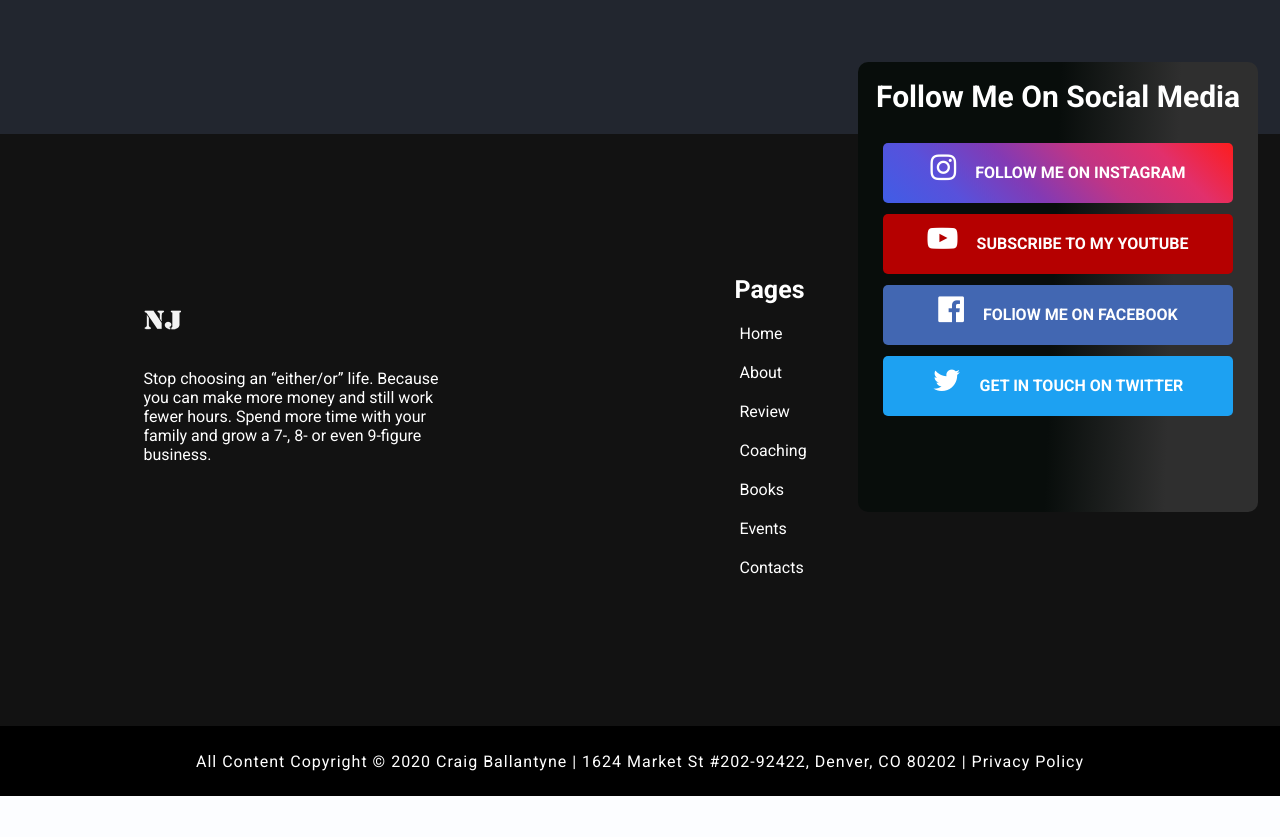
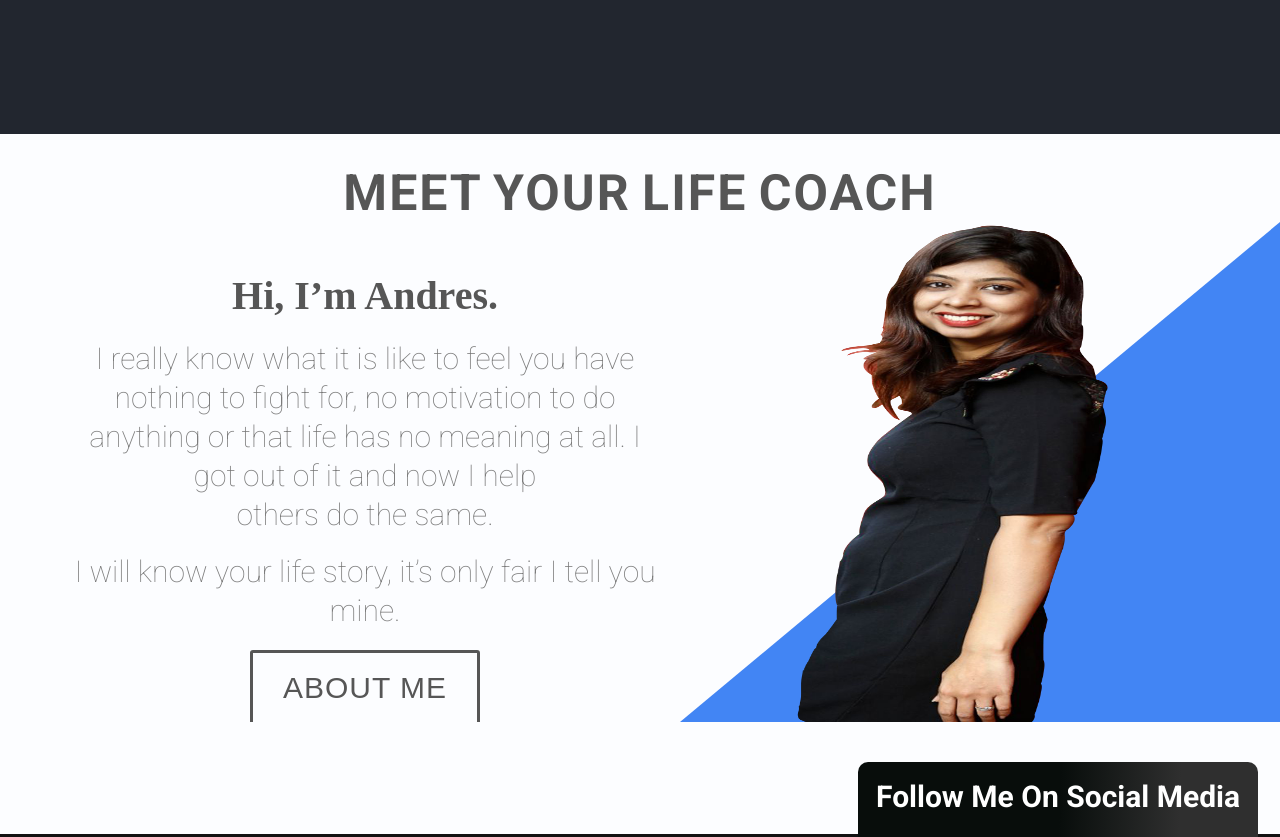
Before and after one commit to vishumax80/coach, a plain HTML site: page index.html in a window 1280 px wide. Shown: the part 940-1777 px from the top of the page. Drawn offline with Linux system fonts and the light colour scheme.

Commit message:
added about section

```diff
--- a/index.html
+++ b/index.html
@@ -6,6 +6,7 @@
     <title>Coach Website</title>
     <link href="style.css" rel="stylesheet">
     <link href="https://fonts.googleapis.com/css2?family=Montserrat:wght@400;700&family=Roboto:wght@400;700&display=swap" rel="stylesheet">
+    <link href="https://fonts.googleapis.com/css2?family=Roboto:wght@100&display=swap" rel="stylesheet">
     <link href="media-query.css" rel="stylesheet">
     <link rel="stylesheet" href="https://cdnjs.cloudflare.com/ajax/libs/font-awesome/4.7.0/css/font-awesome.min.css">
 
@@ -56,11 +57,39 @@
 
         <!-- Header Section Ends -->
 
-        <!-- About Section -->
-        <div class="abt">
+        <!-- Content Section -->
+        <div class="cont">
                     <div class="content conatiner">
                             <!-- <h1>About</h1> -->
                     </div>
+        </div>
+
+
+        <!-- About-->
+        <div class="abt">
+            <div class="abt-sec container">
+                <h1>MEET YOUR LIFE COACH</h1>
+                <div class="abt-cont">
+                <div class="abt-txt">
+                    <h2>Hi, I’m Andres.</h2>
+                    <p>I really know what it is like to feel you
+                         have <br>nothing to fight for, no
+                         motivation to do <br>anything or that
+                          life has no meaning at all. I<br> got
+                           out of it and now I help<br>
+                        others do the same.</p><br>
+                        <p>I will know your life story,
+                            it’s only fair I tell you <br>mine.
+                        </p>
+                        <button>ABOUT ME</button>
+                </div>
+                <div class="abt-img">
+                    <div class="tri"></div>
+                    <img src="images/abtimg.png">
+
+                </div>
+            </div>
+            </div>
         </div>
 
         <!-- Footer section -->
@@ -82,14 +111,14 @@
                     <p>Review</p>
                     <p>Coaching</p>
 
-
+<!--
                 <div class="col-rt">
                     <p>Books</p>
                     <p>Events</p>
                     <p>Contacts</p>
 
 
-                </div>
+                </div> -->
             </div>
 
                 <div class="col3-ftr active">
--- a/style.css
+++ b/style.css
@@ -29,7 +29,7 @@ a{
 }
 
 .container{
-    max-width: 1400px;
+    max-width:1400px;
     margin:auto;
     overflow: hidden;
 }
@@ -159,9 +159,9 @@ form.getsin::after {
     display: table;
   }
 /*************
- About section
+ Content section
  ************/
- .abt{
+ .cont{
 
  }
 
@@ -173,6 +173,105 @@ form.getsin::after {
      text-align: center;
      margin-top: 20px;
  }
+
+ /*************
+ About section
+ ************/
+.abt{
+    height: 700px;
+    /* border:1px solid blue;   */
+}
+
+.abt-sec{
+      /* border:1px solid orange; */
+
+}
+.abt-sec h1{
+  text-align: center;
+  /* border:1px solid green; */
+  margin-top: 30px;
+  font-family: 'Roboto', sans-serif;
+  word-spacing: -3px;
+  letter-spacing: 2px;
+  font-size: 50px;
+  color: #565656;
+  font-weight: 600;
+}
+.abt-cont{
+    display: flex;
+    /* border:1px solid black; */
+}
+
+.abt-txt{
+    max-width: 700px;
+    /* border: 1px solid purple; */
+    height:300px;
+    text-align: center;
+    margin-top:50px;
+    margin-left: 50px;
+    flex-basis: 50%;
+}
+.abt-txt h2{
+    color:#565656;
+    font-size: 40px;
+    margin-bottom: 20px;
+}
+.abt-txt p{
+    text-align: text;
+    color:#7C7C7C;
+    font-size: 30px;
+    font-family: 'Roboto', sans-serif;
+    line-height: 1.3em;
+    font-weight: 300;
+}
+
+.abt-txt button{
+    color: #565656!important;
+    letter-spacing: 1px;
+    text-transform: uppercase!important;
+    font-size: 30px;
+    font-weight: 500;
+    padding: 0.3em 1em;
+    line-height: 1.7em !important;
+    background-color: transparent;
+    background-size: cover;
+    background-position: center;
+    background-repeat: no-repeat;
+    position: relative;
+    border: 3px solid  #565656 ;
+    border-radius: 3px;
+    margin-top: 20px;
+}
+.abt-img{
+    position: relative;
+}
+.abt-img img{
+    width:500px;
+    height: 500px;
+    position: absolute;
+    top:0;
+    left:10px;
+
+}
+.tri {
+
+    width:600px;
+    height:500px;
+    background: #4285F4;
+    clip-path: polygon(100% 100%,0% 100%, 100% 0%);
+  }
+
+
+
+
+
+
+
+
+
+
+
+
 
 
  /*************
@@ -200,12 +299,11 @@ form.getsin::after {
 }
 
 
-    .col3-ftr{
+.col3-ftr{
     width: 350px;
-    height: 400px;
+    /* height: 400px; */
     margin: auto;
-
-    }
+}
 
 .col3-ftr .dtls{
     margin-left: -57px;
```
Also changed, not shown: images/abtimg.png (added), images/flipimg.jpg (added).
